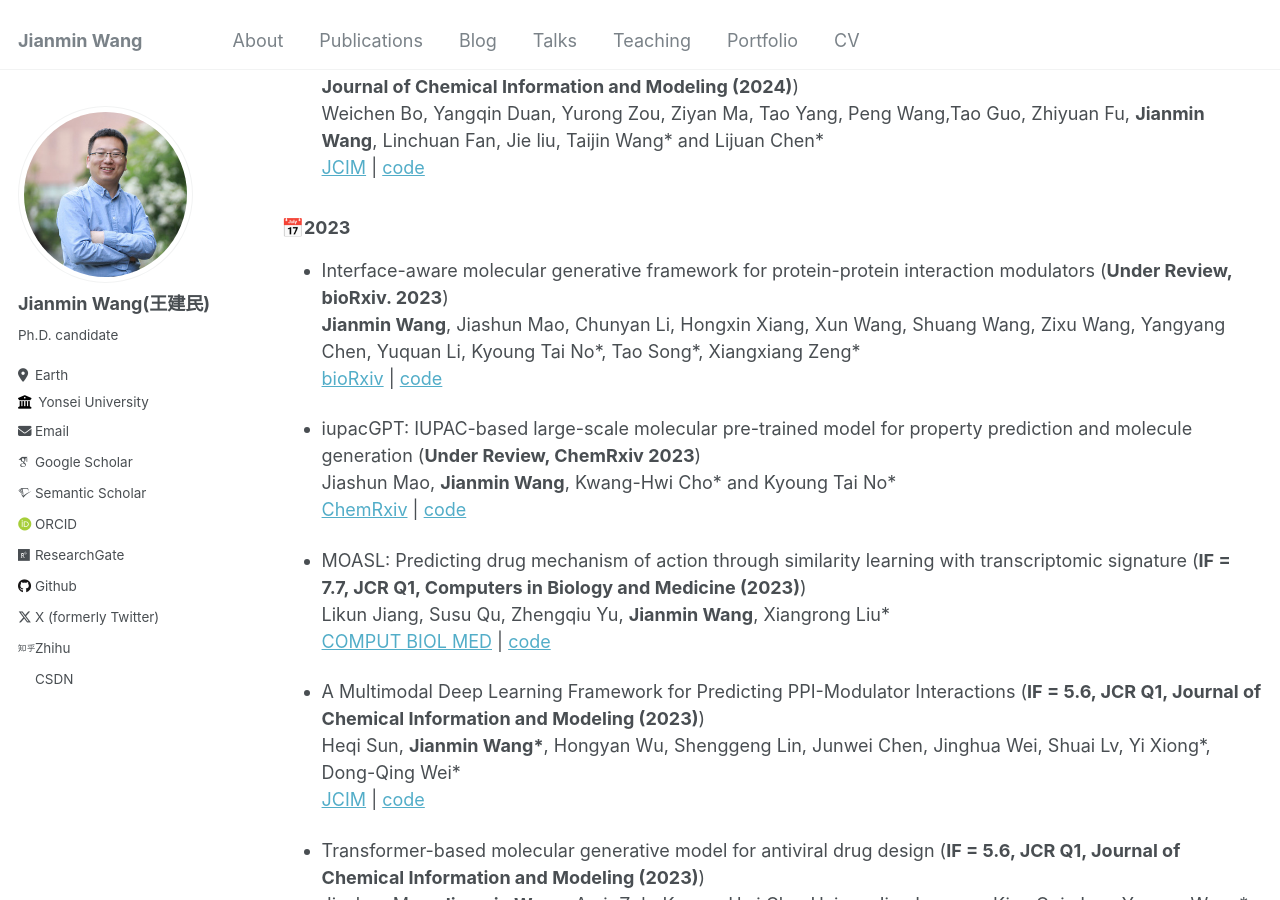
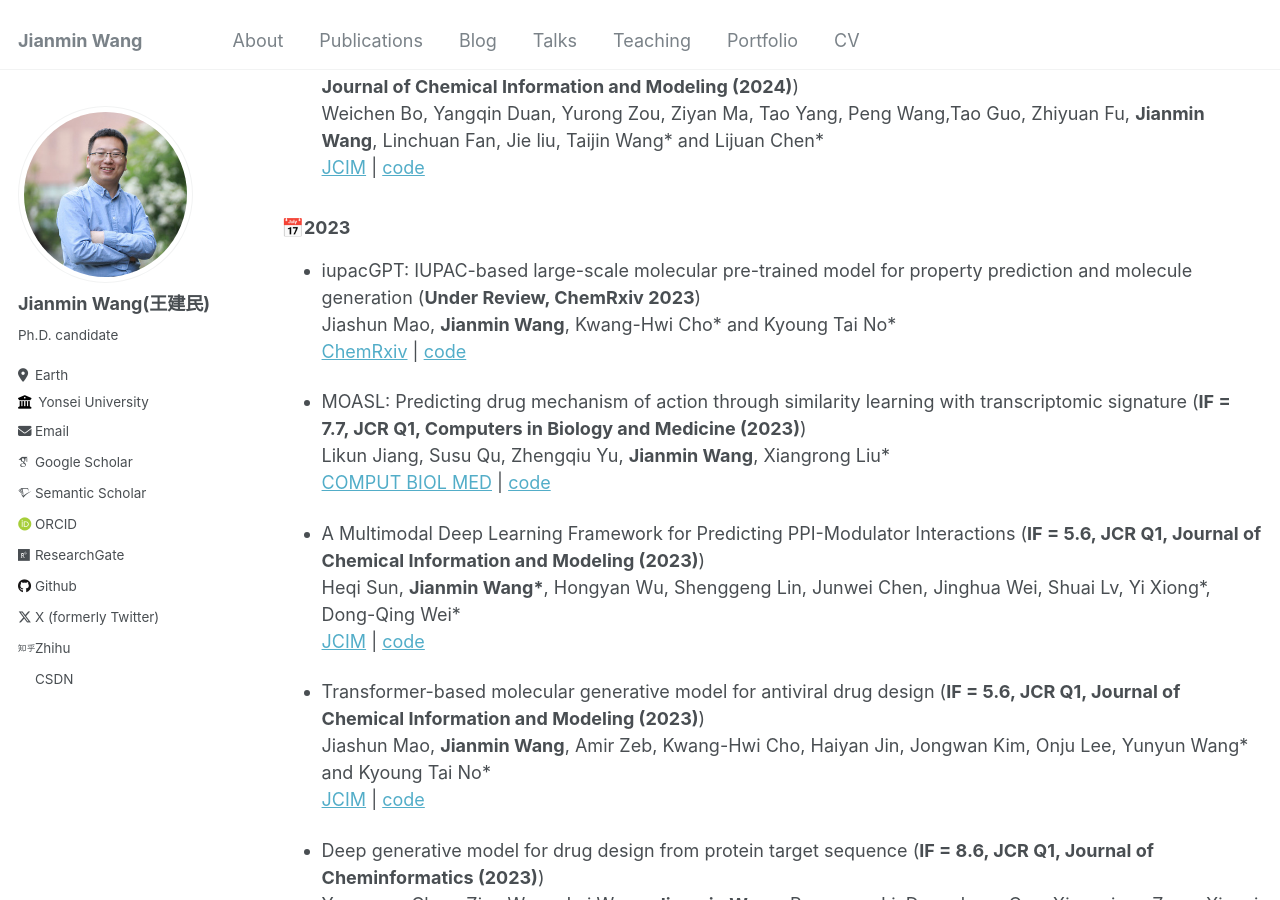
Before and after one commit to Jianmin2drugai/Jianmin2drugai.github.io, a Jekyll site: the page built from _pages/publications.md, in a window 1280 px wide and 900 px high, scrolled down 2024 px. Built offline with Jekyll 4.4.1, drawn with Linux system fonts in a browser that asks for light colours; some web fonts are replaced.

Commit message:
Update publications.md

```diff
--- a/_pages/publications.md
+++ b/_pages/publications.md
@@ -70,10 +70,6 @@ author_profile: true
     [JCIM](https://doi.org/10.1021/acs.jcim.3c01818) | [code](https://github.com/wichen-2022/LSDC)
 
 ### &#x1F4C5;2023
-
-*   Interface-aware molecular generative framework for protein-protein interaction modulators (**Under Review, bioRxiv. 2023**)
-    **Jianmin Wang**, Jiashun Mao, Chunyan Li, Hongxin Xiang, Xun Wang, Shuang Wang, Zixu Wang, Yangyang Chen, Yuquan Li, Kyoung Tai No\*, Tao Song\*, Xiangxiang Zeng\*
-    [bioRxiv](https://doi.org/10.1101/2023.10.10.557742) | [code](https://github.com/AspirinCode/GENiPPI)
 
 *   iupacGPT: IUPAC-based large-scale molecular pre-trained model for property prediction and molecule generation (**Under Review, ChemRxiv 2023**)
     Jiashun Mao, **Jianmin Wang**, Kwang-Hwi Cho\* and Kyoung Tai No\*
```
